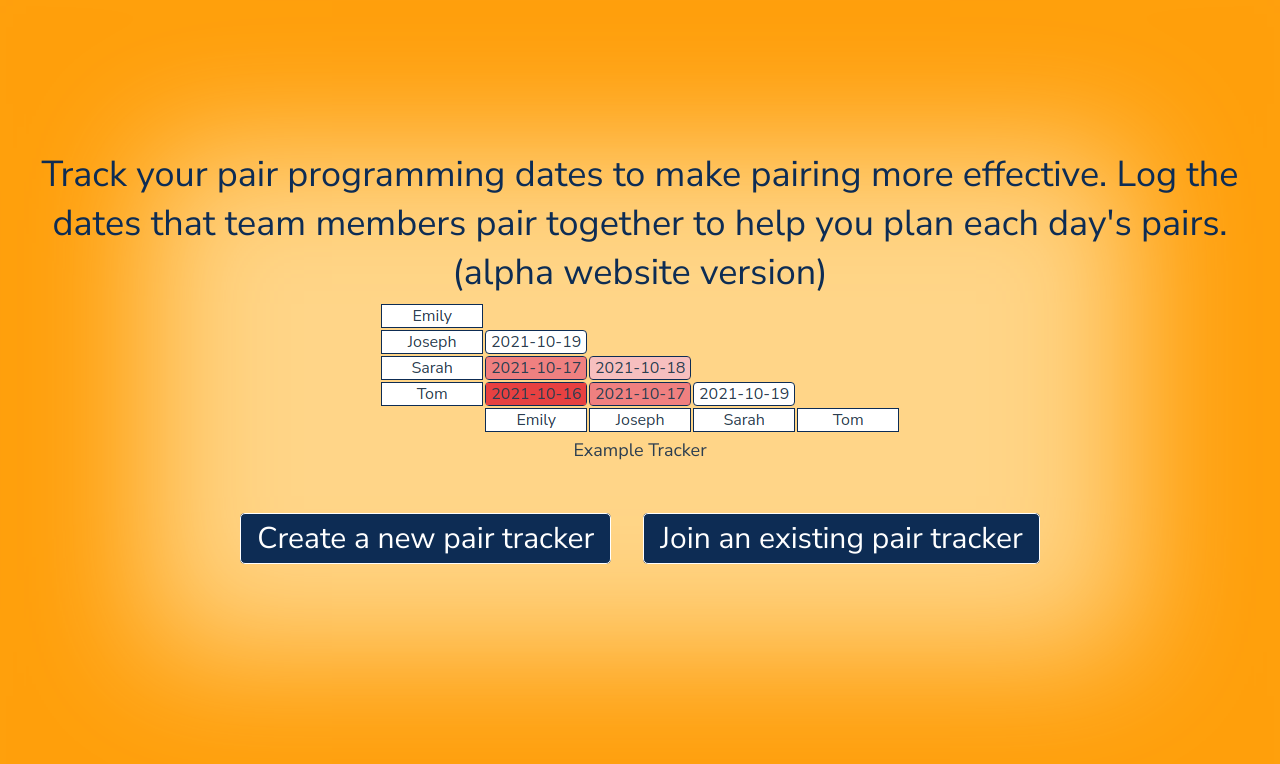
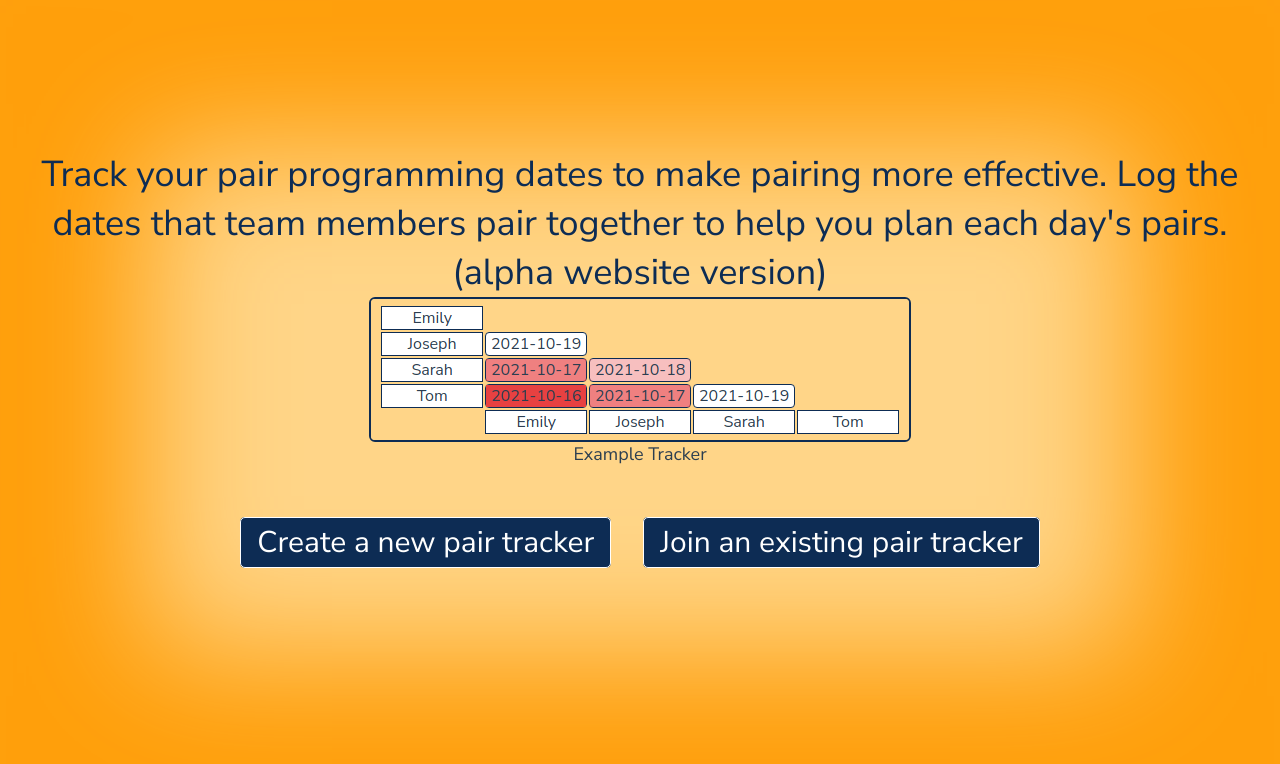
Before and after one commit to tmatthiash/pair-stairs, a Vue app in the folder frontend/: page / in a window 1280 px wide. Shown: the top 764 px of the page. Built offline with nearby package versions, Linux system fonts and the light colour scheme.

Commit message:
remove picture on homescreen on mobile

```diff
--- a/frontend/src/views/HomePage.vue
+++ b/frontend/src/views/HomePage.vue
@@ -5,7 +5,11 @@
       dates that team members pair together to help you plan each day's pairs.
       (alpha website version)
     </div>
-    <img src="../assets/pairs.png" alt="Example Pair Matrix"/>
+    <img
+      class="home-page-image"
+      src="../assets/pairs.png"
+      alt="Example Pair Matrix"
+    />
     <div class="home-page-image-label">Example Tracker</div>
     <div class="home-page-button-holder">
       <router-link class="home-page-button-holder-button" to="/newStair"
@@ -50,6 +54,13 @@ export default defineComponent({
   margin-top: 16px;
 }
 
+.home-page-image {
+  @include color-theme("border-color", "primary-accent");
+
+  border: 2px solid;
+  border-radius: 6px;
+}
+
 .home-page-image-label {
   font-size: 18px;
   padding-bottom: 40px;
@@ -80,5 +91,13 @@ export default defineComponent({
     margin-bottom: 30px;
     font-size: 22px;
   }
+
+  .home-page-image {
+    display: none;
+  }
+
+  .home-page-image-label {
+    display: none;
+  }
 }
 </style>
```
